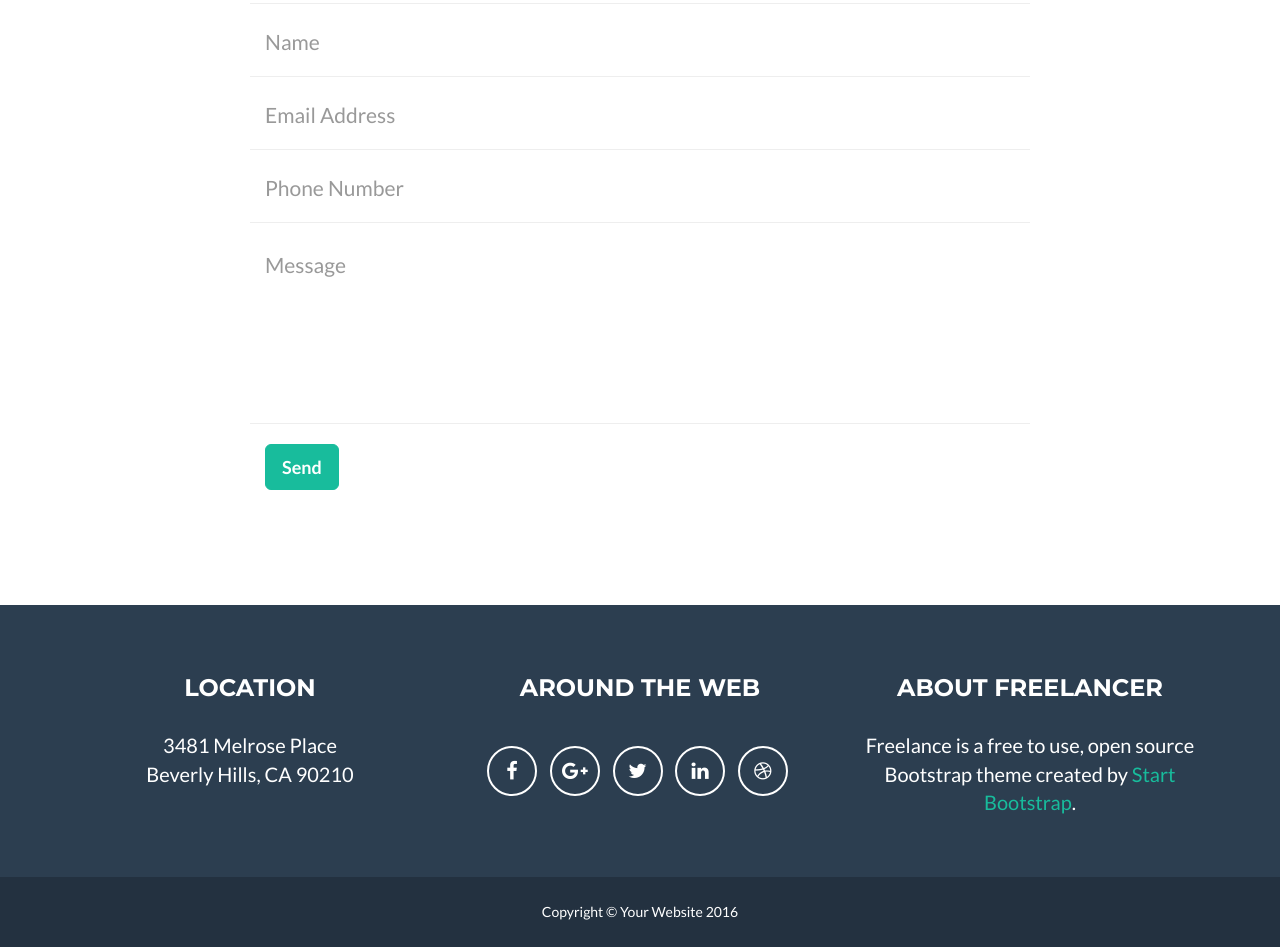
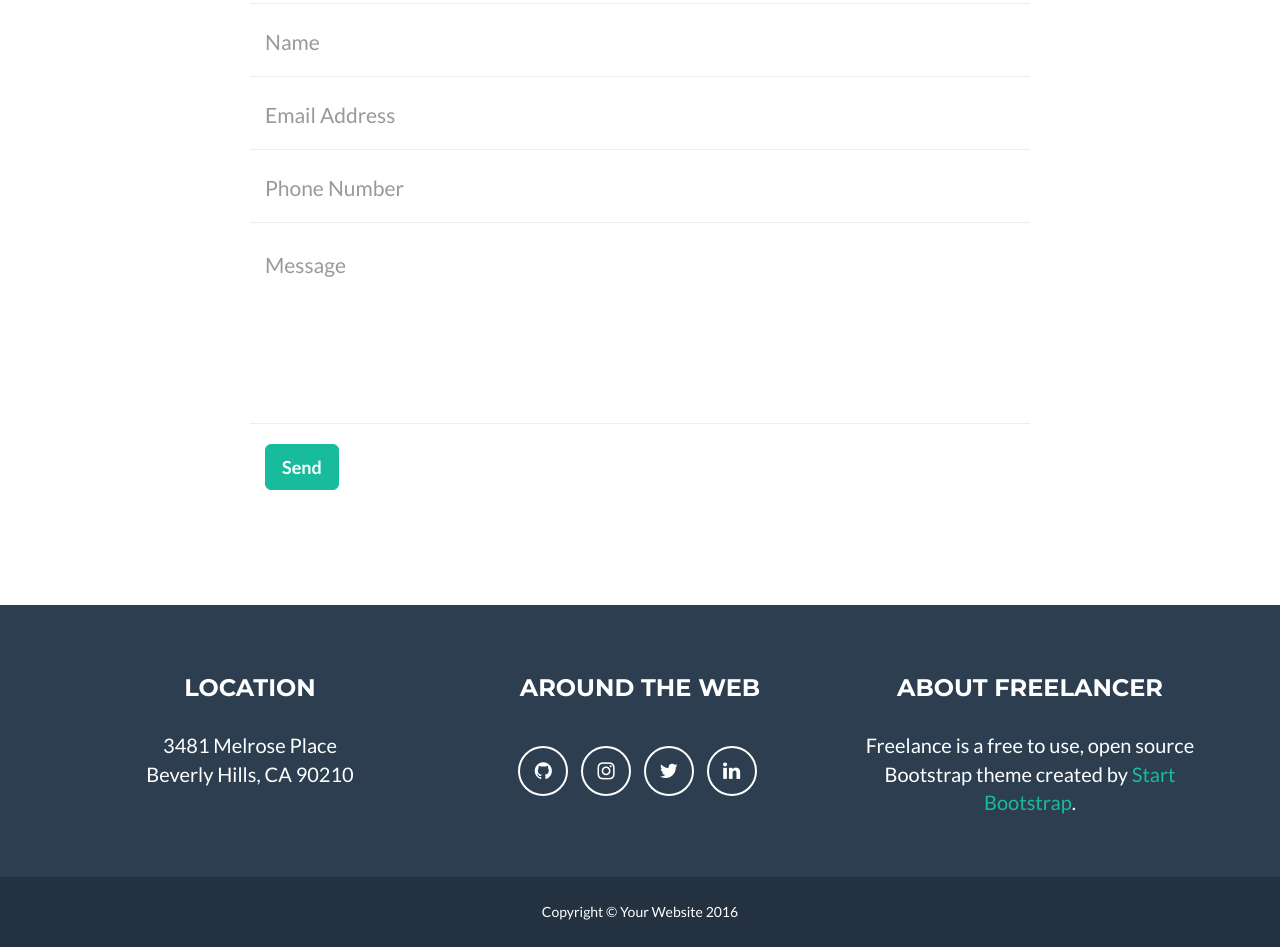
Before and after one commit to taylorpritchard/taylorpritchard.github.io, a website: page index.html in a window 1280 px wide. Shown: the part 2453-3400 px from the top of the page. Drawn offline with nearby package versions, Linux system fonts and the light colour scheme.

Commit message:
fix stars and change social links in footer

```diff
--- a/index.html
+++ b/index.html
@@ -88,7 +88,7 @@
             <div class="row">
                 <div class="col-lg-12 text-center">
                     <h2>About</h2>
-                    <hr class="star-light">
+                    <hr class="star-primary">
                 </div>
             </div>
             <div class="row">
@@ -113,7 +113,7 @@
             <div class="row">
                 <div class="col-lg-12 text-center">
                     <h2>Portfolio</h2>
-                    <hr class="star-primary">
+                    <hr class="star-light">
                 </div>
             </div>
             <div class="row">
@@ -250,19 +250,16 @@
                         <h3>Around the Web</h3>
                         <ul class="list-inline">
                             <li>
-                                <a href="#" class="btn-social btn-outline"><i class="fa fa-fw fa-facebook"></i></a>
+                                <a href="#" class="btn-social btn-outline"><i class="fa fa-fw fa-github"></i></a>
                             </li>
                             <li>
-                                <a href="#" class="btn-social btn-outline"><i class="fa fa-fw fa-google-plus"></i></a>
+                                <a href="#" class="btn-social btn-outline"><i class="fa fa-fw fa-instagram"></i></a>
                             </li>
                             <li>
                                 <a href="#" class="btn-social btn-outline"><i class="fa fa-fw fa-twitter"></i></a>
                             </li>
                             <li>
                                 <a href="#" class="btn-social btn-outline"><i class="fa fa-fw fa-linkedin"></i></a>
-                            </li>
-                            <li>
-                                <a href="#" class="btn-social btn-outline"><i class="fa fa-fw fa-dribbble"></i></a>
                             </li>
                         </ul>
                     </div>
```
